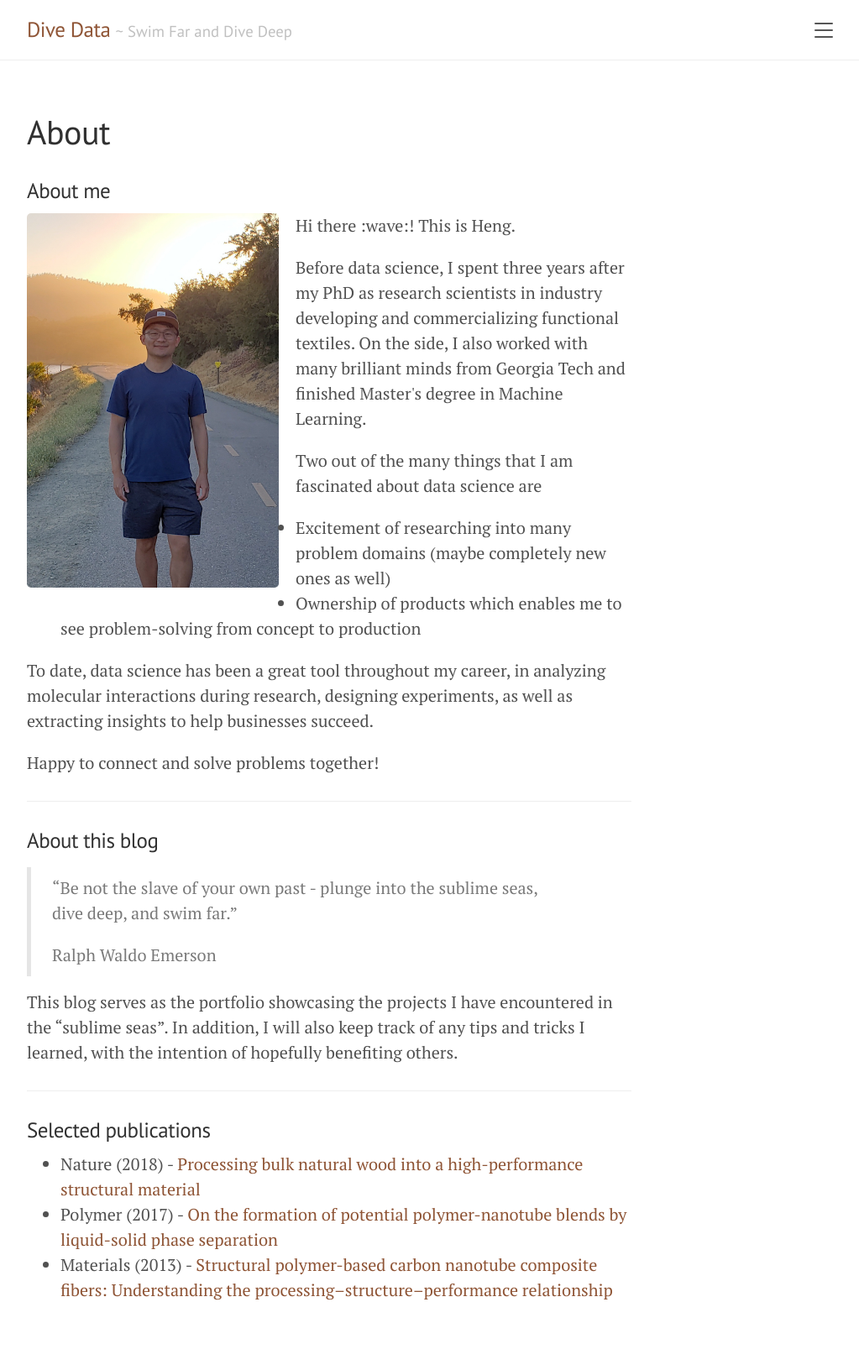
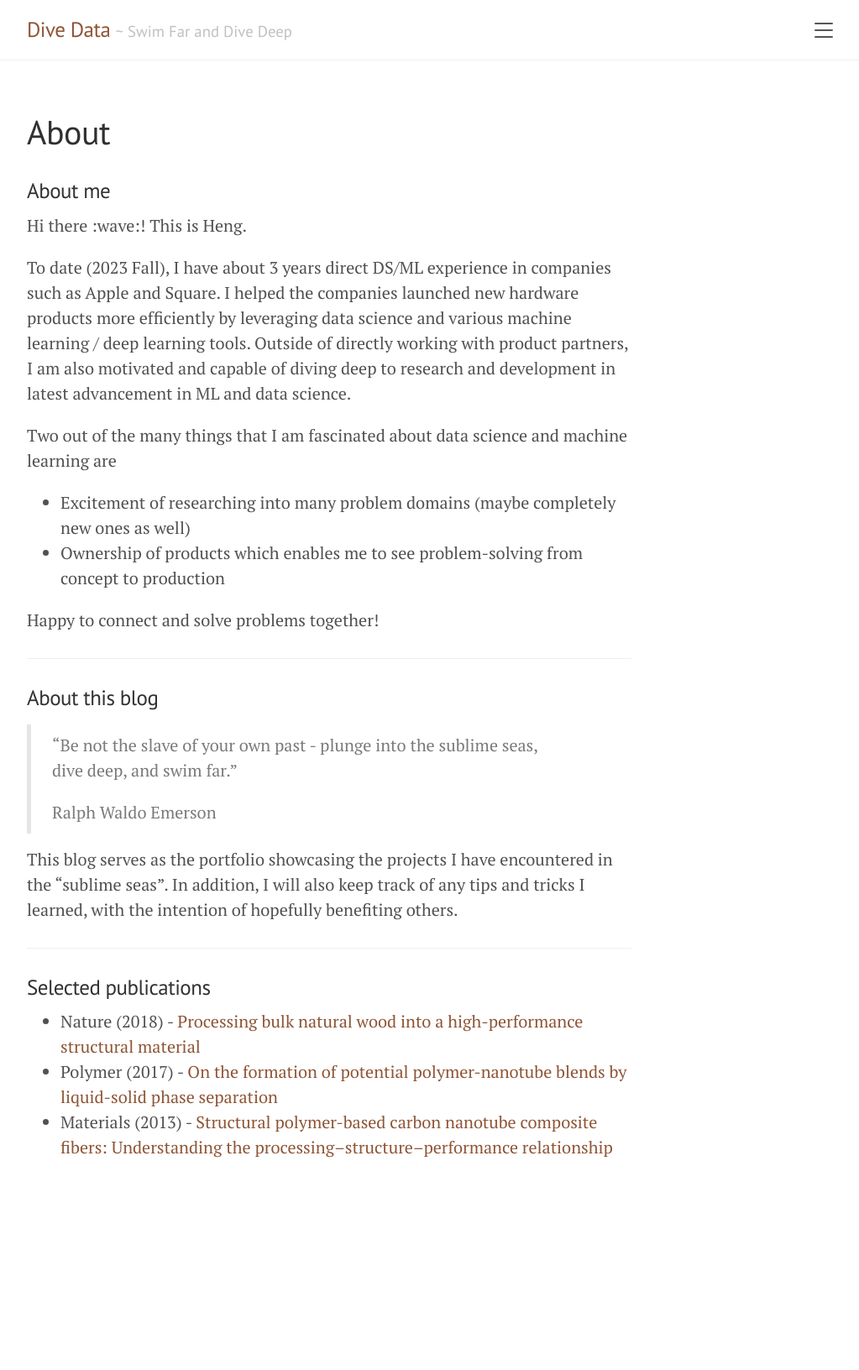
Before and after one commit to hengli700/dive-data, a Jekyll site: the page built from about.md, in a window 1280 px wide. Shown: the whole page at 84% size, without its empty margins (248-1271 px from the left). Built offline with Jekyll 4.4.1, drawn with Linux system fonts in a browser that asks for light colours; after the commit the page ends 1462 px from its top, so only the background shows below that.

Commit message:
Update about.md

```diff
--- a/about.md
+++ b/about.md
@@ -3,27 +3,21 @@
 title: About
 ---
 ### About me
-<div>
-<img style="float: left; width: 15em; margin-right: 1em" src="{{site.baseurl}}/assets/img/about/profile.png" alt="profile image"/>
-</div>
+
 <p>
 Hi there :wave:! This is Heng.
 </p>
 <p>
-Before data science, I spent three years after my PhD as research scientists in industry developing and commercializing functional textiles. On the side, I also worked with many brilliant minds from Georgia Tech and finished Master's degree in Machine Learning.
+To date (2023 Fall), I have about 3 years direct DS/ML experience in companies such as Apple and Square. I helped the companies launched new hardware products more efficiently by leveraging data science and various machine learning / deep learning tools. Outside of directly working with product partners, I am also motivated and capable of diving deep to research and development in latest advancement in ML and data science.
 </p>
 <p>
-Two out of the many things that I am fascinated about data science are
+Two out of the many things that I am fascinated about data science and machine learning are
 </p>
 
 <ul>
   <li>Excitement of researching into many problem domains (maybe completely new ones as well)</li>
   <li>Ownership of products which enables me to see problem-solving from concept to production</li>
 </ul>
-
-<p>
-  To date, data science has been a great tool throughout my career, in analyzing molecular interactions during research, designing experiments, as well as extracting insights to help businesses succeed.
-</p>
 
 <p>
 Happy to connect and solve problems together!
```
